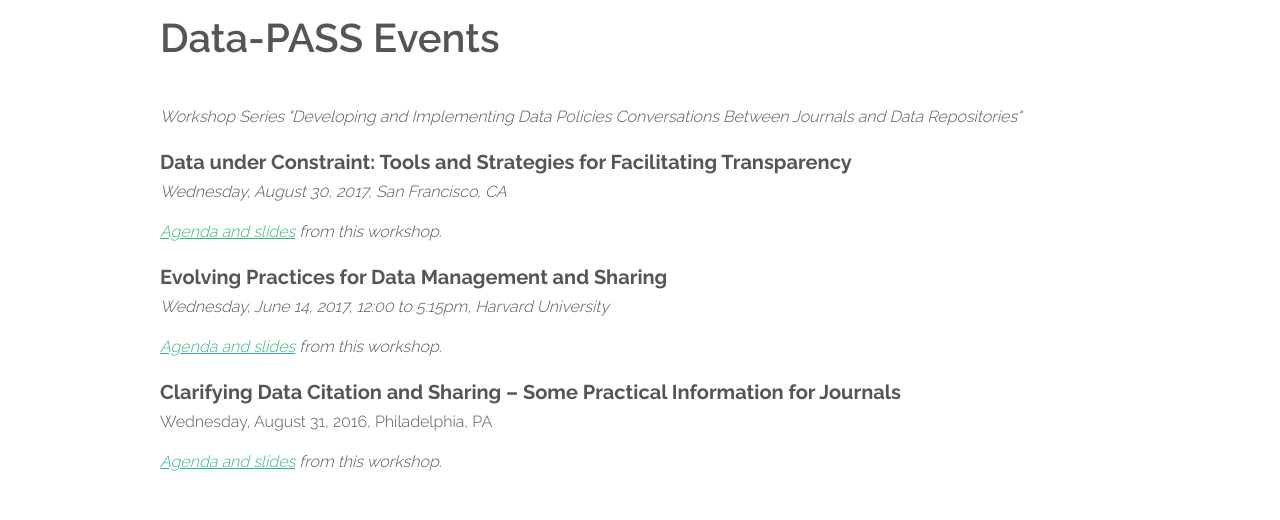
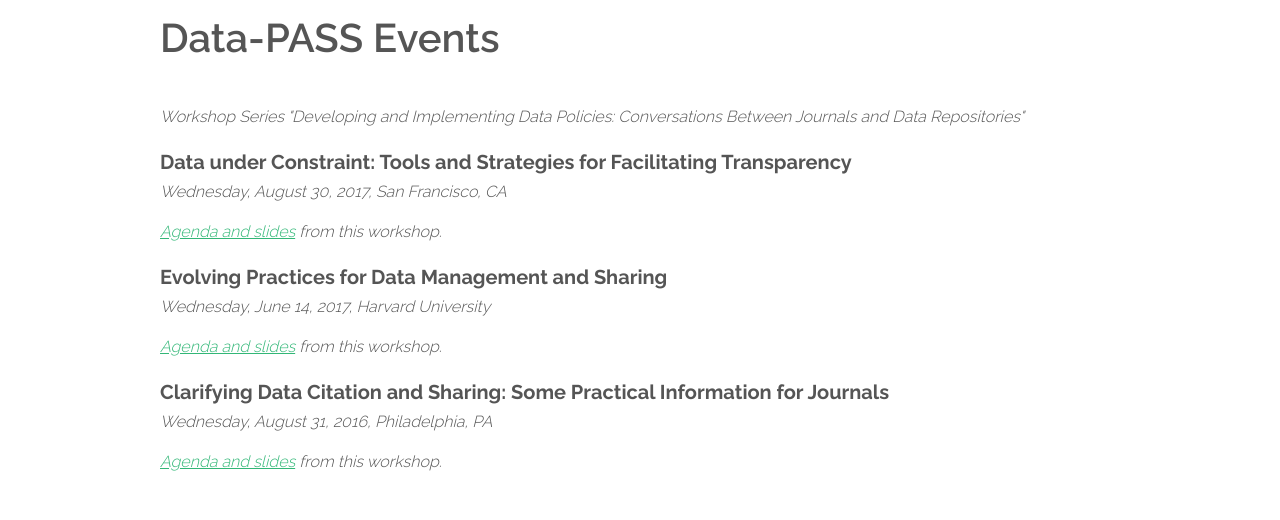
Before and after one commit to adam3smith/dpjedi-stage, a Jekyll site: the page built from docs/events.html, in a window 1280 px wide. Shown: the part 326-846 px from the top of the page. Built offline with Jekyll 4.4.1, drawn with Linux system fonts in a browser that asks for light colours.

Commit message:
touch up events screen

```diff
--- a/docs/events.html
+++ b/docs/events.html
@@ -10,15 +10,15 @@ layout: main
 			<!--	<a href="{{ site.baseurl }}/join.html" class="button alt">Join JEDI</a>&nbsp;&nbsp;-->
 		<!--		<a href="https://groups.google.com/forum/#!forum/dpjedi" class="button alt" target="_blank">Post to JEDI</a>-->
 	</header>
-	<p><i>Workshop Series "Developing and Implementing Data Policies Conversations Between Journals and Data Repositories"</i></p>
+	<p><i>Workshop Series "Developing and Implementing Data Policies: Conversations Between Journals and Data Repositories"</i></p>
 	<h3>Data under Constraint: Tools and Strategies for Facilitating Transparency</h3>
 <p><i>Wednesday, August 30, 2017, San Francisco, CA</i></p>
 <p><i><a href="events/data-under-constraint.html">Agenda and slides</a> from this workshop.</i></p>
 			<h3>Evolving Practices for Data Management and Sharing</h3>
-<p><i>Wednesday, June 14, 2017, 12:00 to 5:15pm, Harvard University</i></p>
+<p><i>Wednesday, June 14, 2017, Harvard University</i></p>
 	<p><i><a href="events/evolving-practices.html">Agenda and slides</a> from this workshop.</i></p>
-			<h3>Clarifying Data Citation and Sharing – Some Practical Information for Journals</h3>
-	<p>Wednesday, August 31, 2016, Philadelphia, PA</p>
+			<h3>Clarifying Data Citation and Sharing: Some Practical Information for Journals</h3>
+	<p><i>Wednesday, August 31, 2016, Philadelphia, PA</i></p>
 	<p><i><a href="events/clarifying-data-citation.html">Agenda and slides</a> from this workshop.</i></p>
 		</section>
 	</div>
```
